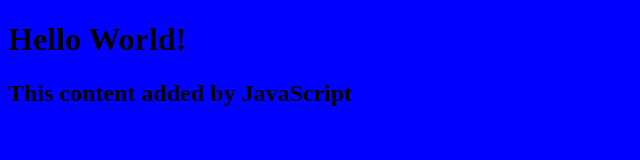
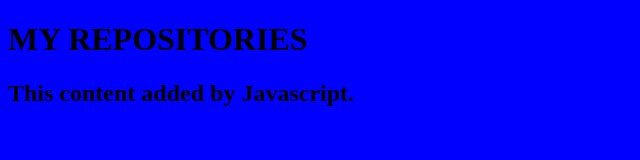
Before and after one commit to kelvinachiando/My-Website, a plain HTML site: page index.html in a window 1280 px wide. Shown: the whole page, without its empty margins (0-640 px from the left). Drawn offline with Linux system fonts and the light colour scheme.

Commit message:
add script.js, connect to index.html

```diff
--- a/index.html
+++ b/index.html
@@ -5,7 +5,7 @@
     <title>My Personal Website</title>
   </head>
   <body>
-    <h1>Hello World!</h1>
+    <h1>MY REPOSITORIES</h1>
     <script src="script.js"></script>
   </body>
 </html>
--- a/script.js
+++ b/script.js
@@ -1,3 +1,3 @@
 const h2 = document.createElement("h2");
-h2.textContent = "This content added by JavaScript";
+h2.textContent = "This content added by Javascript.";
 document.querySelector("body").appendChild(h2);
```
